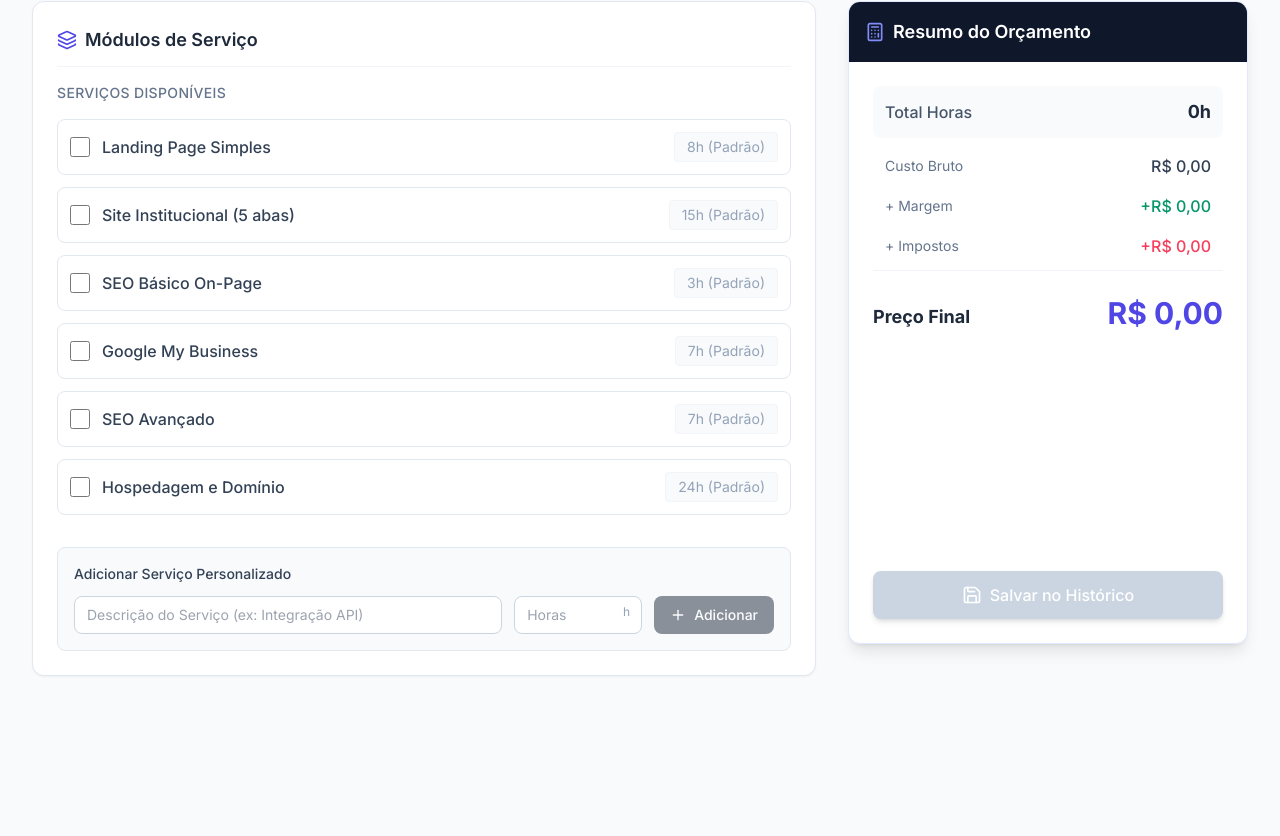
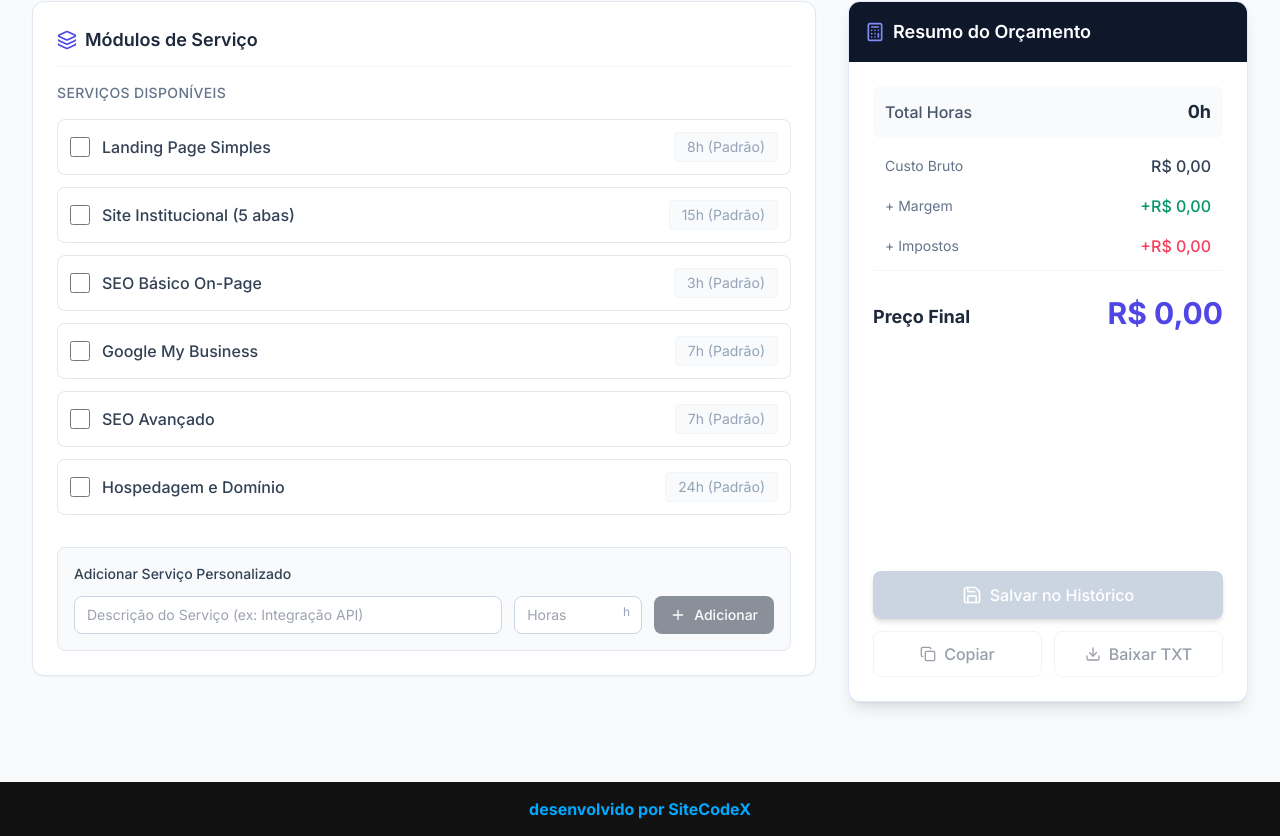
Before and after one commit to guiadomicroempreendedor-del/cal-sitecodex---calculadora-de-dev-web, a React (Vite) app: page / in a window 1280 px wide. Shown: the part 395-1231 px from the top of the page. Before the commit the page ends 1175 px from the top, so only its background shows below. Built offline with nearby package versions, Linux system fonts and the light colour scheme.

Commit message:
feat: Add meta tags and author attribution
Introduces meta tags for author and rel="author" link to the SiteCodex workers.dev URL in the index.html. This enhances discoverability and attribution for the application. Also includes minor CSS adjustments for footer readability.

```diff
--- a/App.tsx
+++ b/App.tsx
@@ -161,6 +161,8 @@ const App: React.FC = () => {
           <div className="lg:w-[400px] shrink-0">
             <ResultsDisplay
               results={results}
+              services={services}
+              config={config}
               onSaveHistory={saveToHistory}
             />
           </div>
--- a/components/ResultsDisplay.tsx
+++ b/components/ResultsDisplay.tsx
@@ -1,14 +1,18 @@
-import React from 'react';
-import { CalculationResult } from '../types';
-import { Calculator, Save } from 'lucide-react';
+import React, { useState } from 'react';
+import { CalculationResult, ServiceItem, GlobalConfig } from '../types';
+import { Calculator, Save, Copy, Download, Check, FileText } from 'lucide-react';
 import { PieChart, Pie, Cell, ResponsiveContainer, Tooltip, Legend } from 'recharts';
 
 interface ResultsDisplayProps {
   results: CalculationResult;
+  services: ServiceItem[];
+  config: GlobalConfig;
   onSaveHistory: () => void;
 }
 
-export const ResultsDisplay: React.FC<ResultsDisplayProps> = ({ results, onSaveHistory }) => {
+export const ResultsDisplay: React.FC<ResultsDisplayProps> = ({ results, services, config, onSaveHistory }) => {
+  const [copied, setCopied] = useState(false);
+
   const formatCurrency = (val: number) =>
     new Intl.NumberFormat('pt-BR', { style: 'currency', currency: 'BRL' }).format(val);
 
@@ -23,6 +27,54 @@ export const ResultsDisplay: React.FC<ResultsDisplayProps> = ({ results, onSaveH
   ].filter(d => d.value > 0);
 
   const COLORS = ['#6366f1', '#10b981', '#f43f5e'];
+
+  const generateSummaryText = () => {
+    const activeServices = services.filter(s => s.isSelected);
+    const date = new Date().toLocaleString('pt-BR');
+
+    let text = `📋 ORÇAMENTO ESTIMADO - Calc²\n`;
+    text += `Data: ${date}\n`;
+    text += `--------------------------------\n\n`;
+
+    text += `SERVIÇOS SELECIONADOS:\n`;
+    activeServices.forEach(s => {
+      text += `• ${s.name}: ${formatNumber(s.currentHours)}h\n`;
+    });
+
+    text += `\nRESUMO FINANCEIRO:\n`;
+    text += `Total de Horas: ${formatNumber(results.totalHours)}h\n`;
+    text += `Custo Base: ${formatCurrency(results.grossCost)}\n`;
+    text += `Margem (${config.me}%): +${formatCurrency(results.marginValue)}\n`;
+    text += `Impostos (${config.ti}%): +${formatCurrency(results.taxValue)}\n`;
+    text += `--------------------------------\n`;
+    text += `💰 PREÇO FINAL: ${formatCurrency(results.finalPrice)}`;
+
+    return text;
+  };
+
+  const handleCopy = async () => {
+    const text = generateSummaryText();
+    try {
+      await navigator.clipboard.writeText(text);
+      setCopied(true);
+      setTimeout(() => setCopied(false), 2000);
+    } catch (err) {
+      console.error('Falha ao copiar', err);
+    }
+  };
+
+  const handleDownload = () => {
+    const text = generateSummaryText();
+    const blob = new Blob([text], { type: 'text/plain;charset=utf-8' });
+    const url = URL.createObjectURL(blob);
+    const link = document.createElement('a');
+    link.href = url;
+    link.download = `orcamento_calc2_${Date.now()}.txt`;
+    document.body.appendChild(link);
+    link.click();
+    document.body.removeChild(link);
+    URL.revokeObjectURL(url);
+  };
 
   return (
     <div className="bg-white rounded-xl shadow-lg border border-indigo-100 overflow-hidden sticky top-6">
@@ -87,14 +139,40 @@ export const ResultsDisplay: React.FC<ResultsDisplayProps> = ({ results, onSaveH
           </ResponsiveContainer>
         </div>
 
+        <div className="space-y-3 mt-6">
           <button
             onClick={onSaveHistory}
             disabled={results.totalHours === 0}
-          className="w-full mt-6 flex items-center justify-center gap-2 bg-indigo-600 hover:bg-indigo-700 disabled:bg-slate-300 disabled:cursor-not-allowed text-white py-3 rounded-lg font-medium transition-colors shadow-md hover:shadow-lg"
+            className="w-full flex items-center justify-center gap-2 bg-indigo-600 hover:bg-indigo-700 disabled:bg-slate-300 disabled:cursor-not-allowed text-white py-3 rounded-lg font-medium transition-colors shadow-md hover:shadow-lg"
           >
             <Save className="w-5 h-5" />
             Salvar no Histórico
           </button>
+
+          <div className="grid grid-cols-2 gap-3">
+            <button
+              onClick={handleCopy}
+              disabled={results.totalHours === 0}
+              className={`flex items-center justify-center gap-2 px-4 py-2.5 rounded-lg font-medium transition-colors border ${
+                copied
+                  ? 'bg-emerald-50 text-emerald-700 border-emerald-200'
+                  : 'bg-white text-slate-700 border-slate-200 hover:bg-slate-50 hover:border-indigo-200'
+              } disabled:opacity-50 disabled:cursor-not-allowed`}
+            >
+              {copied ? <Check className="w-4 h-4" /> : <Copy className="w-4 h-4" />}
+              {copied ? 'Copiado!' : 'Copiar'}
+            </button>
+
+            <button
+              onClick={handleDownload}
+              disabled={results.totalHours === 0}
+              className="flex items-center justify-center gap-2 bg-white text-slate-700 border border-slate-200 hover:bg-slate-50 hover:border-indigo-200 px-4 py-2.5 rounded-lg font-medium transition-colors disabled:opacity-50 disabled:cursor-not-allowed"
+            >
+              <Download className="w-4 h-4" />
+              Baixar TXT
+            </button>
+          </div>
+        </div>
       </div>
     </div>
   );
--- a/index.html
+++ b/index.html
@@ -6,11 +6,37 @@
     <title>Calc² da SiteCodex</title>
     <script src="https://cdn.tailwindcss.com"></script>
     <link href="https://fonts.googleapis.com/css2?family=Inter:wght@300;400;500;600;700&display=swap" rel="stylesheet">
+    <meta name="author" content="sitecodex"  />
+<link rel="author" href="https://sitecodex.sitecodex.workers.dev" />
     <style>
       body {
         font-family: 'Inter', sans-serif;
         background-color: #f8fafc;
       }
+      /* footer-dev CSS */
+
+.footer-dev a {
+    /* 1. Cor da Fonte: Azul Ciano Vibrante */
+    /* Você pode usar #00FFFF ou #00A9FF (um tom um pouco mais escuro e legível) */
+    color: #00A9FF;
+
+    /* 2. Remover a Sombra de Texto (FIM DO NEON) */
+    text-shadow: none;
+
+    /* Estilos de Aparência (Mantidos para legibilidade e estrutura) */
+    background-color: transparent; /* Garante que o fundo do link seja transparente */
+    padding: 0; /* Remove preenchimento extra se houver */
+    text-decoration: none; /* Remove sublinhado padrão */
+    font-weight: bold; /* Mantém a fonte mais forte */
+}
+
+/* Sugestão de fundo do Footer para garantir o contraste */
+footer {
+    text-align: center; /* Centraliza o conteúdo */
+    /* Use um fundo escuro (preto, cinza escuro, ou azul marinho escuro) */
+    background-color: #111;
+    padding: 15px 0;
+}
     </style>
   <script type="importmap">
 {
@@ -23,8 +49,28 @@
   }
 }
 </script>
+<!--schema.org-->
+<script type="application/ld+json">
+{
+  "@context": "https://schema.org",
+  "@type": "Organization",
+  "name": "SiteCodeX",
+  "url": "https://sitecodex.sitecodex.workers.dev",
+  "description": "Desenvolvimento de sites e soluções web.",
+  "sameAs": [
+    /* Adicione aqui links para suas redes sociais se tiver, ex: */
+    /* "https://https://www.linkedin.com/in/site-codex-69803a39a/", */
+    /* "https://https://www.instagram.com/sitecodex/#" */
+  ]
+}
+</script>
 </head>
   <body>
     <div id="root"></div>
   </body>
+  <footer>
+    <div class="footer-dev">
+      <a href="https://sitecodex.sitecodex.workers.dev" rel="nofollow noopener" target="_blank"> desenvolvido por SiteCodeX </a>
+      </div>
+  </footer>
 </html>
```
Lines whose indentation alone changed are shown as unchanged.
